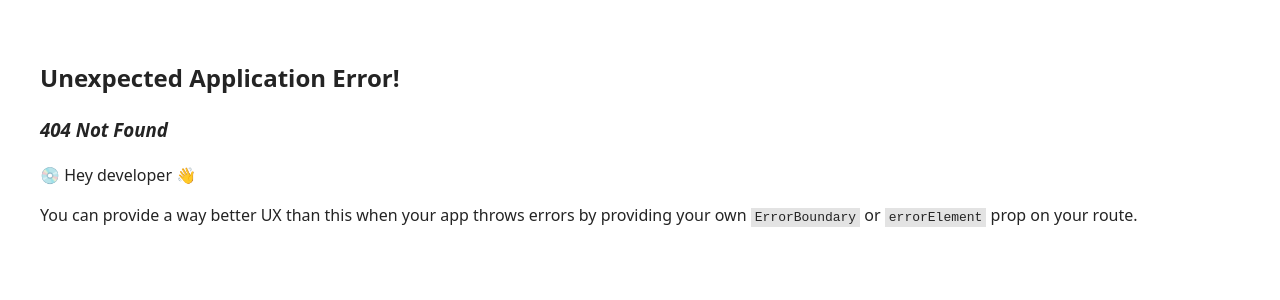
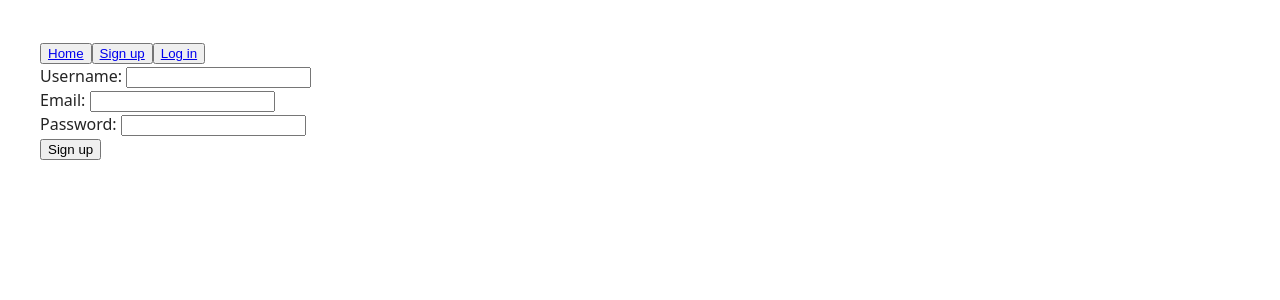
Before and after one commit to klementchua/personal-blog, a React (Vite) app in the folder apps/frontend/: page /signup in a window 1280 px wide. Before the commit this address had no page. Shown: the top 300 px of the page. Built offline with nearby package versions, Linux system fonts and the light colour scheme.

Commit message:
Added signup page

```diff
--- a/apps/frontend/src/components/Header.tsx
+++ b/apps/frontend/src/components/Header.tsx
@@ -1,13 +1,16 @@
 import { useContext } from 'react';
 import { Link } from 'react-router-dom';
 import { AuthContext } from '../hooks/AuthProvider';
+import { useNavigate } from 'react-router-dom';
 
 function Header() {
   const { isAuthenticated, logout } = useContext(AuthContext);
+  const navigate = useNavigate();
 
   function clickHandler() {
     try {
       logout();
+      navigate('/');
     } catch (err) {
       console.error(err);
     }
@@ -21,7 +24,7 @@ function Header() {
       {!isAuthenticated ? (
         <>
           <button>
-            <Link to="/">Sign up</Link>
+            <Link to="/signup">Sign up</Link>
           </button>
           <button>
             <Link to="/login">Log in</Link>
--- /dev/null
+++ b/apps/frontend/src/components/SignUpForm.tsx
@@ -0,0 +1,71 @@
+import { useState } from 'react';
+import Header from './Header';
+import { useNavigate } from 'react-router-dom';
+
+const defaultFormState = {
+  username: '',
+  email: '',
+  password: '',
+};
+
+function SignUpForm() {
+  const [formData, setFormData] = useState(defaultFormState);
+  const navigate = useNavigate();
+
+  async function submitHandler() {
+    try {
+      await fetch(`${import.meta.env.VITE_API_HOST}/users`, {
+        method: 'POST',
+        headers: { 'Content-Type': 'application/json' },
+        body: JSON.stringify(formData),
+      });
+      navigate('/login');
+    } catch (err) {
+      console.error(err);
+    }
+  }
+
+  function inputHandler(field: string, target: EventTarget) {
+    setFormData((formData) => ({
+      ...formData,
+      [field]: target.value,
+    }));
+  }
+
+  return (
+    <>
+      <Header />
+      <div>
+        <form onSubmit={submitHandler}>
+          <div>
+            <label htmlFor="username">Username: </label>
+            <input
+              type="text"
+              name={formData.username}
+              onChange={(e) => inputHandler('username', e.target)}
+            />
+          </div>
+          <div>
+            <label htmlFor="email">Email: </label>
+            <input
+              type="email"
+              name={formData.email}
+              onChange={(e) => inputHandler('email', e.target)}
+            />
+          </div>
+          <div>
+            <label htmlFor="password">Password: </label>
+            <input
+              type="password"
+              name={formData.password}
+              onChange={(e) => inputHandler('password', e.target)}
+            />
+          </div>
+          <button type="submit">Sign up</button>
+        </form>
+      </div>
+    </>
+  );
+}
+
+export default SignUpForm;
--- a/apps/frontend/src/main.tsx
+++ b/apps/frontend/src/main.tsx
@@ -6,6 +6,7 @@ import './index.css';
 import App from './App.tsx';
 import Post from './components/Post.tsx';
 import LoginForm from './components/LoginForm.tsx';
+import SignUpForm from './components/SignUpFOrm.tsx';
 
 const router = createBrowserRouter([
   {
@@ -15,6 +16,10 @@ const router = createBrowserRouter([
   {
     path: '/posts/:postId',
     element: <Post />,
+  },
+  {
+    path: '/signup',
+    element: <SignUpForm />,
   },
   {
     path: '/login',
```
